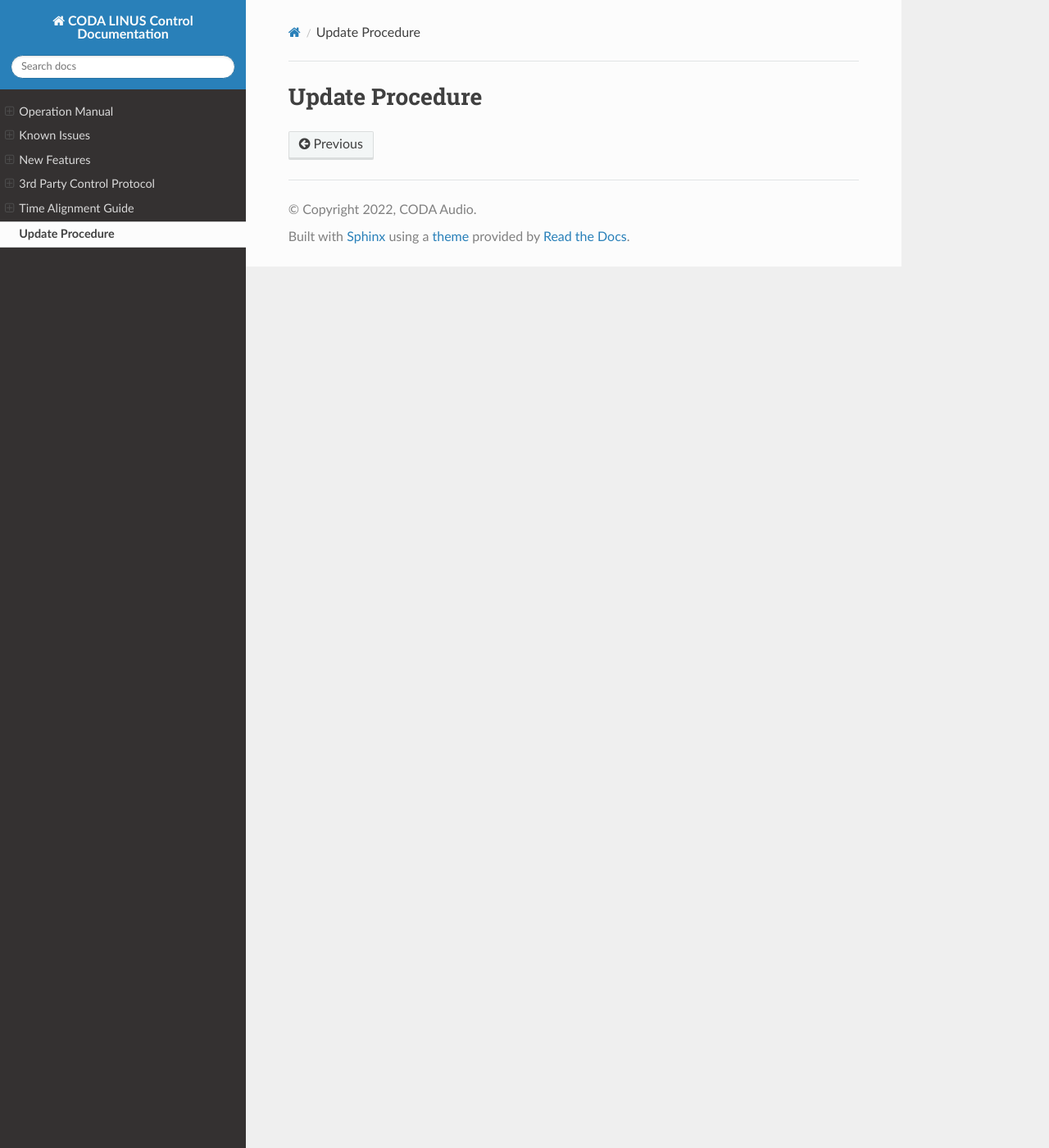
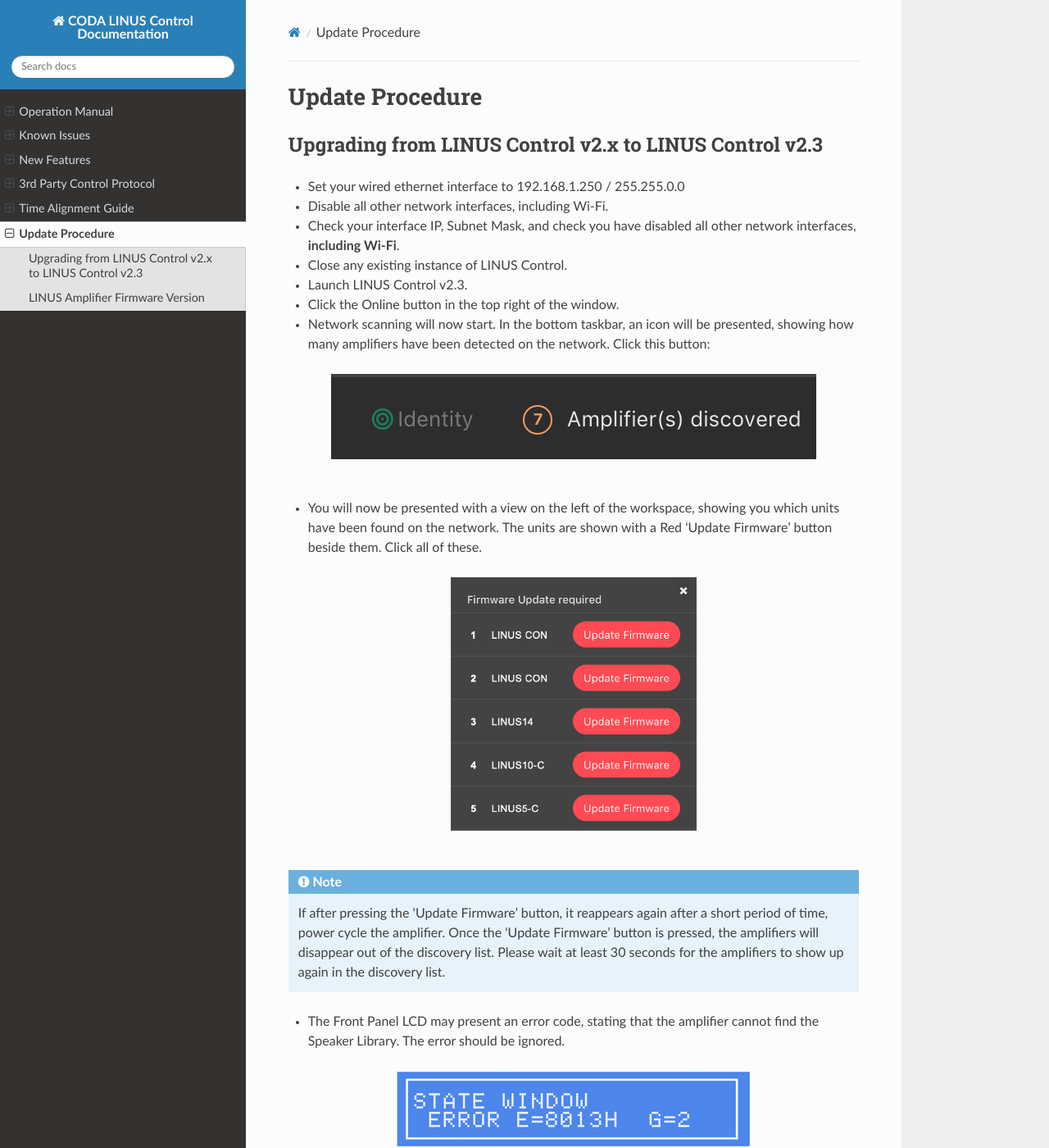
Before and after one commit to tderick/CODA-LINUX-CONTROL-DOCUMENTATION, a Sphinx documentation site: the page built from source/update_procedure.rst, in a window 1280 px wide and 1400 px high. Shown: the whole window at 82% size. Built offline with Sphinx 7.4.7 and the Read the Docs theme 2.0.0, drawn with Linux system fonts in a browser that asks for light colours; pages that are not in the unit, such as notebooks, are missing from menus; some of the changed text lies outside the part shown.

Commit message:
Finish with upgrade procedure

```diff
--- a/source/update_procedure.rst
+++ b/source/update_procedure.rst
@@ -1,2 +1,92 @@
 Update Procedure
 ================
+
+Upgrading from LINUS Control v2.x to LINUS Control v2.3
+--------------------------------------------------------
+
+• Set your wired ethernet interface to 192.168.1.250 / 255.255.0.0
+• Disable all other network interfaces, including Wi-Fi.
+• Check your interface IP, Subnet Mask, and check you have disabled all other network interfaces, **including Wi-Fi**.
+• Close any existing instance of LINUS Control.
+• Launch LINUS Control v2.3.
+• Click the Online button in the top right of the window.
+• Network scanning will now start. In the bottom taskbar, an icon will be presented, showing how many amplifiers have been detected on the network. Click this button:
+
+.. image:: assets/images/update_procedure/amplifierdiscoveryidentity.png
+    :align: center
+
+|
+
+• You will now be presented with a view on the left of the workspace, showing you which units have been found on the network.  The units are shown with a Red ‘Update Firmware’ button beside them. Click all of these.
+
+.. image:: assets/images/update_procedure/firmwayupdaterequired.png
+    :align: center
+    :width: 300
+
+|
+
+.. note::
+    If after pressing the ‘Update Firmware’ button, it reappears again after a short period of time, power cycle the amplifier.  Once the ‘Update Firmware’ button is pressed, the amplifiers will disappear out of the discovery list.  Please wait at least 30 seconds for the amplifiers to show up again in the discovery list.
+
+• The Front Panel LCD may present an error code, stating that the amplifier cannot find the Speaker Library. The error should be ignored.
+
+.. image:: assets/images/update_procedure/statewindows.png
+    :align: center
+
+|
+
+.. note::
+    LINUS10-C’s and LINUS5-C’S will require a power-cycle at this point.
+
+    Unplug the AC Power, wait 5 seconds, and re-insert AC Power when prompted.
+
+
+• When the firmware has been updated on these devices, they will return to the discovery list, but they will not contain the speaker library. Please proceed to click the red ‘Update Speaker Lib’ button to continue:
+
+.. image:: assets/images/update_procedure/firmwayupdaterequired2.png
+    :align: center
+    :width: 300
+
+|
+
+
+• When the speaker library has been pushed to all the devices, they will appear in the discovery list, as shown below:
+
+.. image:: assets/images/update_procedure/pushspeakerlibrary.png
+    :align: center
+    :width: 300
+
+|
+
+• Press the ‘Add all to workspace’ button to finish the process.
+
+.. image:: assets/images/update_procedure/addalltoworkspace.png
+    :align: center
+    :width: 300
+
+|
+
+
+• The units are now ready to be deployed in an active system.
+
+
+LINUS Amplifier Firmware Version
+---------------------------------
+
+The following firmware is included with LINUS Control v2.3:
+
++-----------------------+-------------------+
+| Product               | Firmware Version  |
++=======================+===================+
+| LINUS CON             | V1.69             |
++-----------------------+-------------------+
+| LINUS 14 / LINUS14-D  | V3.69             |
++-----------------------+-------------------+
+| LINUS10               | V2.69             |
++-----------------------+-------------------+
+| LINUS12C              | V3.69             |
++-----------------------+-------------------+
+| LINUS10-C             | V5.69             |
++-----------------------+-------------------+
+| LINUS5-C              | V5.69             |
++-----------------------+-------------------+
```
Also changed, not shown: source/assets/images/update_procedure/addalltoworkspace.png (added), source/assets/images/update_procedure/amplifierdiscoveryidentity.png (added), source/assets/images/update_procedure/firmwayupdaterequired.png (added), source/assets/images/update_procedure/firmwayupdaterequired2.png (added), source/assets/images/update_procedure/pushspeakerlibrary.png (added), source/assets/images/update_procedure/statewindows.png (added).
